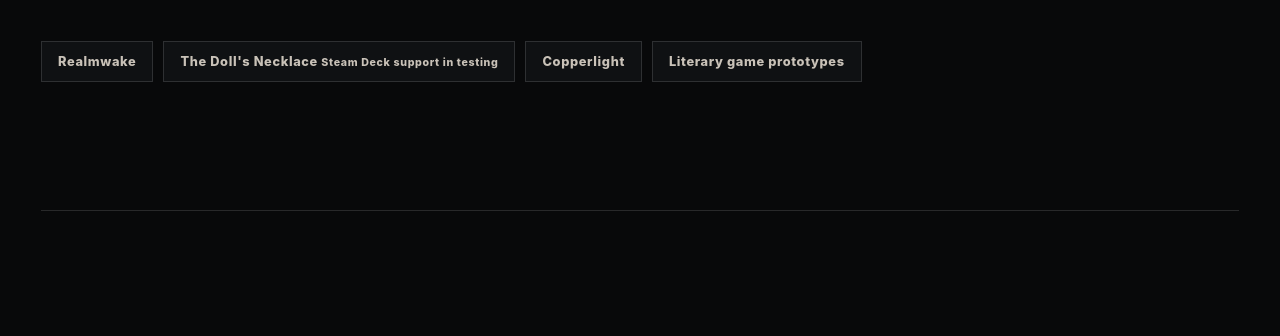
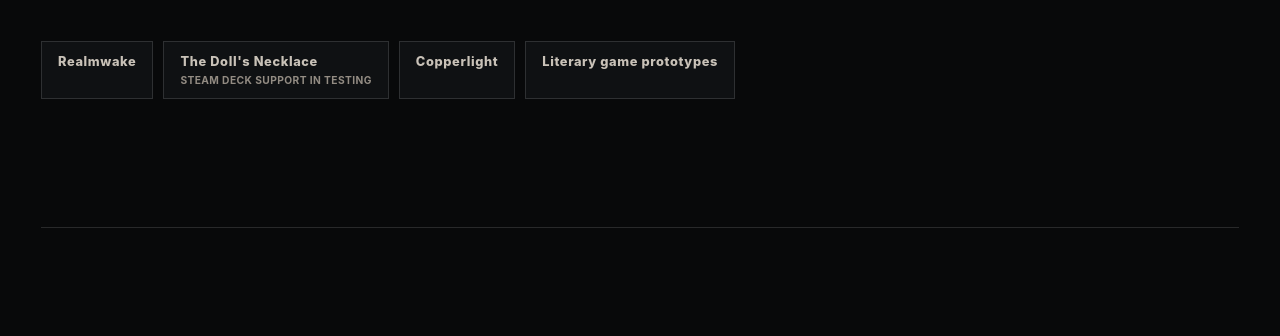
Before and after one commit to Jgnels/RefinedBadger-Website, a website: page public/index.html in a window 1280 px wide. Shown: the part 4254-4590 px from the top of the page. Drawn offline with Linux system fonts and the light colour scheme.

Commit message:
style: support platform status labels

```diff
--- a/public/styles.css
+++ b/public/styles.css
@@ -64,6 +64,7 @@ h2{margin:13px 0 20px;font-size:clamp(2.7rem,5.2vw,5.4rem);line-height:.96;lette
 .more-projects h2{max-width:900px}
 .project-list{display:flex;flex-wrap:wrap;gap:10px;margin-top:44px}
 .project-list span{padding:12px 16px;border:1px solid var(--line);background:var(--panel);color:var(--soft);font-size:.8rem;font-weight:760;letter-spacing:.05em}
+.project-list small{display:block;margin-top:5px;color:var(--muted);font-size:.64rem;font-weight:650;letter-spacing:.04em;text-transform:uppercase}
 
 .studio{display:grid;grid-template-columns:minmax(0,1fr) minmax(180px,.32fr);gap:clamp(48px,8vw,120px);align-items:center;padding:clamp(88px,10vw,140px) 0;border-top:1px solid var(--line)}
 .studio-copy-block{max-width:820px}
```
